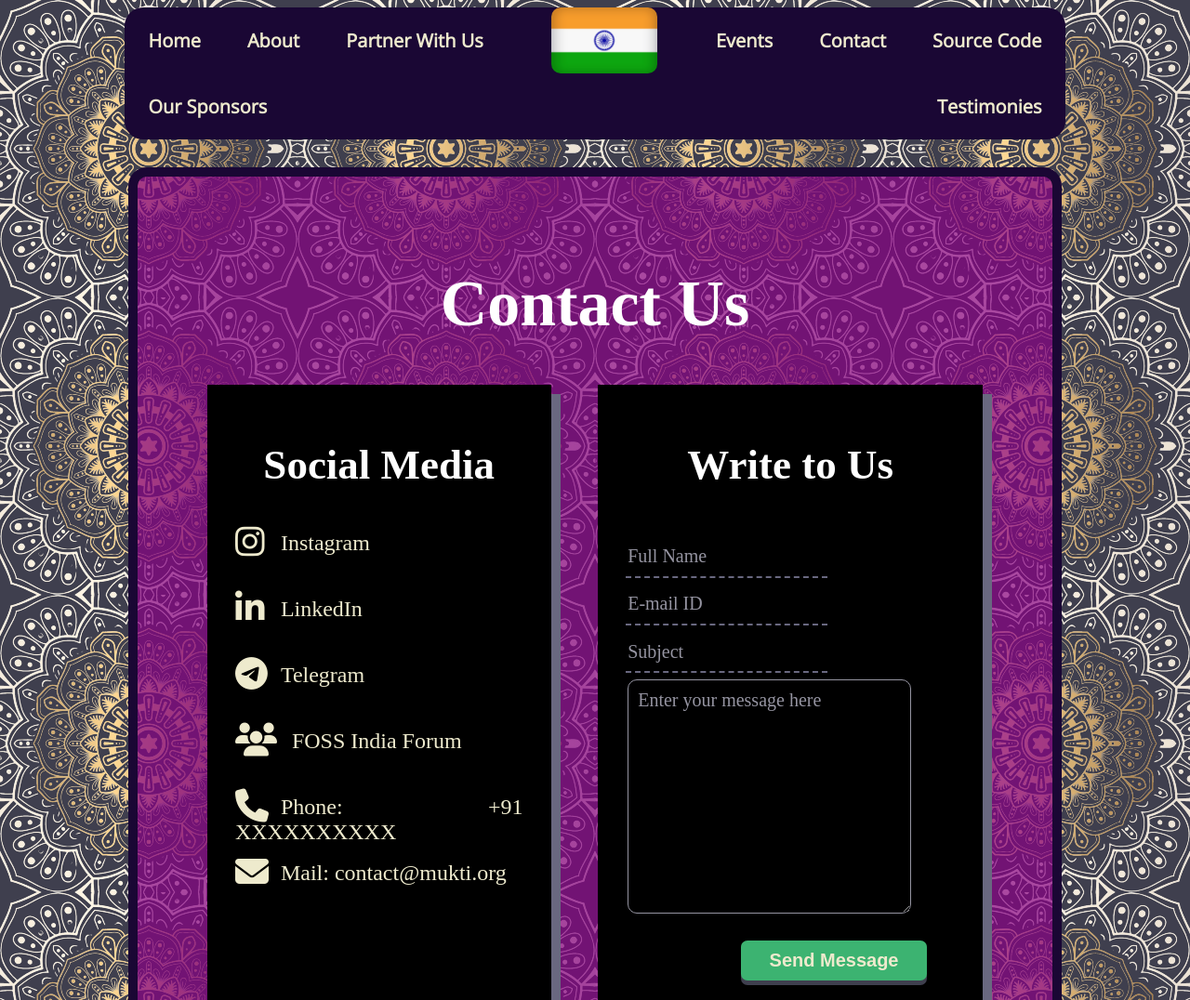
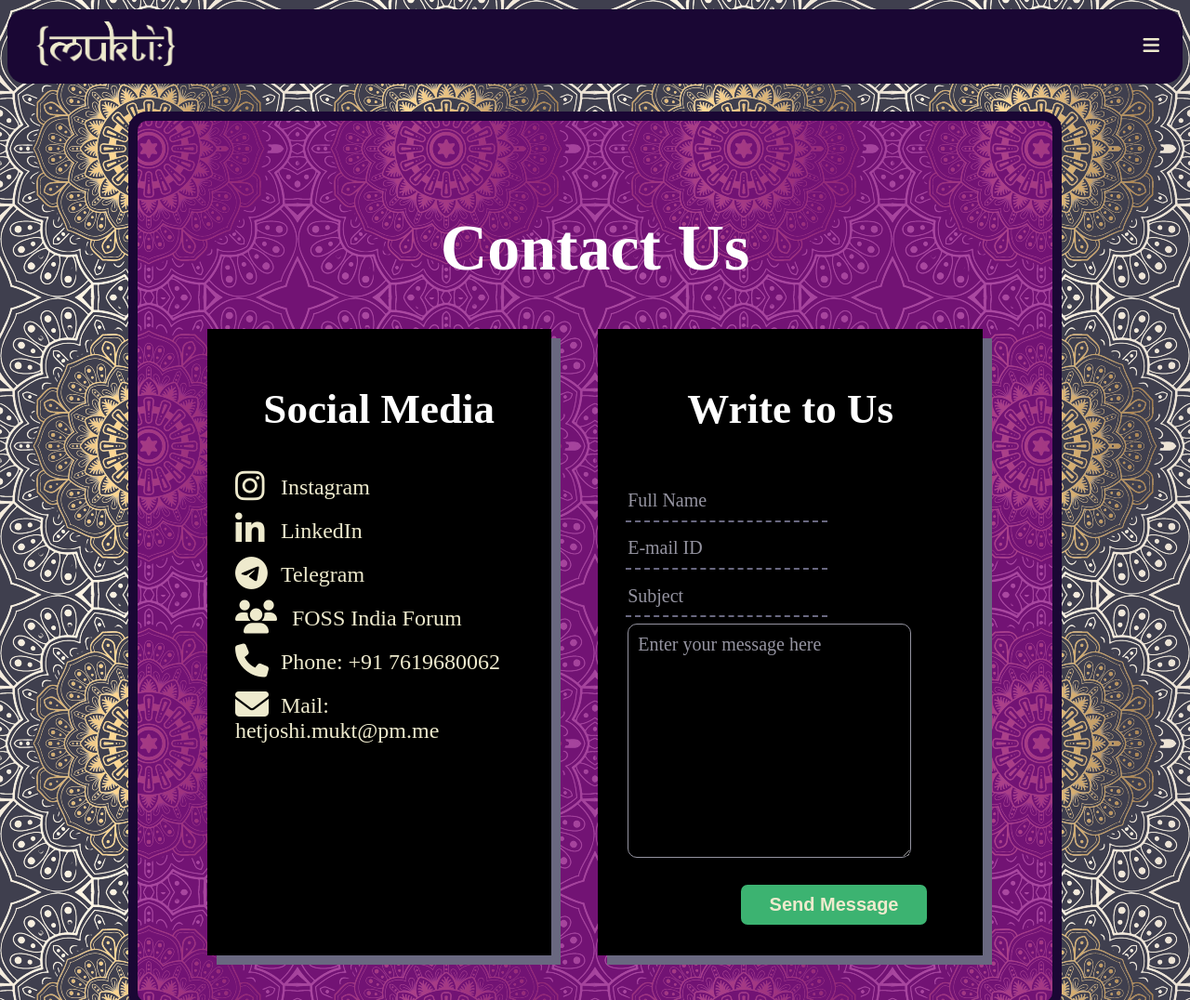
Before and after one commit to themohitnair/mukti-website, a plain HTML site: page contact.html in a window 1280 px wide. Shown: the top 1076 px of the page at 93% size. Drawn offline with nearby package versions, Linux system fonts and the light colour scheme.

Commit message:
Make website more responsive

```diff
--- a/contact.html
+++ b/contact.html
@@ -27,60 +27,66 @@
     </head>
 <body>
     <!--Navbar-->
-    <div class = "navbar">
-        <div class = "leftnav">
-                <li><a href = "index.html">Home</a></li>
-                <li><a href="aboutmukti.html">About</a></li>
-                <li><a href="partnerform.html">Partner With Us</a></li>
-                <li><a href="oursponsors.html">Our Sponsors</a></li>
-        </div>
-        <div class = "navlogo">
-                <li class = "icon"><img class = "icon" src = "logos-and-mascots/India.jpg"></li>
-        </div>
-        <div class = "rightnav">
-                <li><a href = "https://github.com/themohitnair/mukti-website">Source Code</a></li>
-                <li><a class = "active" href= "contact.html">Contact</a></li>
-                <li><a href="events.html">Events</a></li>
-                <li><a href="testimonies.html">Testimonies</a></li>
-        </div>
+    <div class="topnav" id="myTopnav">
+        <a class = "logo" href = "index.html"><img class = "logoimg" src = "logos-and-mascots/mukti.png"></a>
+        <a href = "https://github.com/themohitnair/mukti-website">Source Code</a>
+        <a href="testimonies.html">Testimonies</a>
+        <a href="partnerform.html">Partner With Us</a>
+        <a href="oursponsors.html">Our Sponsors</a>
+        <a href="contact.html">Contact</a>
+        <a href="events.html">Events</a>
+        <a href="aboutmukti.html">About</a>
+        <a class ="active" href = "index.html">Home</a>
+        <a href="javascript:void(0);" class="icon" onclick="myFunction()"><i class="fa fa-bars"></i></a>
     </div>
+
+    <script>
+    function myFunction() {
+      var x = document.getElementById("myTopnav");
+      if (x.className === "topnav") {
+        x.className += " responsive";
+      } else {
+        x.className = "topnav";
+      }
+    }
+    </script>
     <!--Navbar-->
 
     <!--Block-->
     <div class = "block">
         <center><h1>Contact Us</h1></center>
         <div class = "formandmed">
-        <div class = "icons med">
+        <div class = "ics med">
             <h3>Social Media</h3>
             <p>
-                <div class="icon">
+                <div class="is">
                     <a href = "https://www.instagram.com/mukti_community/">
                         <i class="fa-brands fa-instagram fa-xl" style="color: #eeeacd;"></i>&ensp;&ensp;&ensp;&ensp;Instagram
                     </a>
                 </div>
-                <div class="icon">
+                <div class="is">
                     <a href = "https://www.linkedin.com/groups/14304789/">
                         <i class="fa-brands fa-linkedin-in fa-xl" style="color: #eeeacd;"></i>&ensp;&ensp;&ensp;&ensp;LinkedIn
                     </a>
                 </div>
-                <div class="icon">
+                <div class="is">
                     <a href = "https://t.me/+JYx6akEWSik2Yjc1">
                         <i class="fa-brands fa-telegram fa-xl" style="color: #eeeacd;"></i>&ensp;&ensp;&ensp;&ensp;Telegram
                     </a>
                 </div>
-                <div class="icon">
+                <div class="is">
                     <a href = "https://forum.fossunited.org/t/mukti-a-foss-club-in-bangalore-updates-thread/2522">
                         <i class="fa-solid fa-users fa-xl" style="color: #eeeacd;"></i>&ensp;&ensp;&ensp;&ensp;&ensp;FOSS India Forum
                     </a>
                 </div>
-                <div class="icon">
-                    <a href = "tel:+91XXXXXXXXXXp123">
-                        <i class="fa-solid fa-phone fa-xl" style="color: #eeeacd;"></i>&ensp;&ensp;&ensp;&ensp;Phone: +91 XXXXXXXXXX
+                <div class="is">
+                    <a href = "tel:+917619680062p123">
+                        <i class="fa-solid fa-phone fa-xl" style="color: #eeeacd;"></i>&ensp;&ensp;&ensp;&ensp;Phone: +91 7619680062
                     </a>
                 </div>
-                <div class = "icon">
-                    <a href = "mailto:contact@mukti.org">
-                        <i class="fa-solid fa-envelope fa-xl" style="color: #eeeacd;"></i>&ensp;&ensp;&ensp;&ensp;Mail: contact@mukti.org
+                <div class = "is">
+                    <a href = "mailto:hetjoshi.mukt@pm.me">
+                        <i class="fa-solid fa-envelope fa-xl" style="color: #eeeacd;"></i>&ensp;&ensp;&ensp;&ensp;Mail: hetjoshi.mukt@pm.me
                     </a>
                 </div>
             </p>
--- a/contactstyles.css
+++ b/contactstyles.css
@@ -21,32 +21,35 @@
 /*Body*/
 
 /*Social Media Icons*/
-.block .icons .icon a i{
+.block .ics .is a i{
     width: 1px;
     color: #eeeacd
 }
-.block .icons .icon a{
+.is {
+    margin-top: 20px;
+}
+.block .ics .is a{
     font-size: 24px;
     color: #eeeacd;
     text-decoration: none;
 }
-.block .icons .icon a:hover {
+.block .ics .is a:hover {
     font-size: 25px;
     color: #eeeacd;
     font-weight: bold;
     text-decoration: none;
 }
-.block .icons h3 {
+.block .ics h3 {
     font-size: 45px;
     text-align: center;
 }
-.icons {
+.ics {
     width: 35%;
     background-color: black;
     box-shadow: 10px 10px rgba(105, 104, 128, 1);
     padding: 15px 30px;
 }
-.icons:hover {
+.ics:hover {
     box-shadow: 2px 2px;
     transition: 0.5s;
 }
@@ -120,7 +123,9 @@
     border-radius: 7px;
     font-size: 20px;
     font-weight: bold;
-    box-shadow: 0 5px #3f3f4e;
+    box-sh    .event {
+        flex-grow: 1;
+    }adow: 0 5px #3f3f4e;
     margin: 5% 25% 5% 35%;
 }
 .butt:hover {
--- a/homestyles.css
+++ b/homestyles.css
@@ -3,48 +3,6 @@ body {
     background-repeat: repeat;
     background-color: #3f3f4e;
 }
-
-/*Navbar*/
-.navbar {
-    list-style-type: none;
-    margin: 0;
-    padding: 0;
-    overflow: hidden;
-    background-color: #1A0734;
-    border-radius: 20px;
-    width: 80%;
-    margin: auto;
-    display: flex;
-    justify-content: space-between;
-    align-content: center;
-}
-.rightnav li {
-    float: right;
-}
-.icon {
-    height: 71px;
-    border: 0px;
-    border-radius: 10px;
-}
-.leftnav li {
-    float: left;
-}
-
-li a {
-    display: block;
-    color: white;
-    text-align: center;
-    padding: 22px 25px;
-    text-decoration: none;
-    font-family: "Open Sans";
-    color: #EEEACD;
-    font-weight: bold;
-    font-size: 20px;
-}
-li a:hover {
-    background-color: black;
-}
-/*NavBar*/
 
 /*Welcome Block*/
 .mukti {
@@ -123,7 +81,7 @@ li a:hover {
     width: 27%;
     height: inherit;
     font-size: 17px;
-    display: inline-flex;
+    display: inline-block;
 }
 .event > h1> p {
     font-size: 20px;
@@ -158,7 +116,20 @@ li a:hover {
 }
 .stickynotes {
     display: flex;
+    flex-direction: row;
     justify-content: space-between;
     padding: 15px;
 }
 /*Event Board*/
+
+@media screen and (max-width: 1500px) {
+    .stickynotes {
+        flex-direction: column;
+    }
+    .event {
+        margin: auto;
+        margin-top: 20px;
+        width: 70%;
+    }
+
+}
--- a/navbg.css
+++ b/navbg.css
@@ -5,43 +5,72 @@ body {
 }
 
 /*Navbar*/
-.navbar {
-    list-style-type: none;
-    margin: 0;
-    padding: 0;
+.logoimg {
+    height: 50px;
+}
+
+.topnav {
   overflow: hidden;
-    background-color: #1A0734;
-    border-radius: 20px;
+  background-color: #1a0734;
   width: 80%;
   margin: auto;
-    display: flex;
-    justify-content: space-between;
-    align-content: center;
-}
-.rightnav li {
-    float: right;
-}
-.icon {
-    height: 71px;
-    border: 0px;
-    border-radius: 10px;
-}
-.leftnav li {
-    float: left;
+  margin-top: 10px;
+  border-radius: 20px;
 }
 
-li a {
+.topnav a {
+  float: right;
   display: block;
-    color: white;
+  color: #eeeacd;
   text-align: center;
-    padding: 22px 25px;
+  padding: 25px 25px;
   text-decoration: none;
+  font-size: 20px;
   font-family: "Open Sans";
-    color: #EEEACD;
-    font-weight: bold;
-    font-size: 20px;
 }
-li a:hover {
+
+.topnav a[class = "logo"]{
+    float: left;
+    padding: 12px 14px;
+}
+
+.topnav a[class = "logo"]:hover{
+    float: left;
+    background-color: #1a0734;
+}
+
+.topnav a:hover {
   background-color: black;
+  color: #eeeacd;
 }
-/*NavBar*/
+
+.topnav .icon {
+  display: none;
+}
+
+@media screen and (max-width: 1700px) {
+
+    .topnav
+    {
+        width: 100%;
+    }
+  .topnav a:not(:first-child) {display: none;}
+  .topnav a.icon {
+    float: right;
+    display: block;
+  }
+}
+
+@media screen and (max-width: 1700px) {
+  .topnav.responsive {position: relative;}
+  .topnav.responsive .icon {
+    position: absolute;
+    right: 0;
+    top: 0;
+  }
+  .topnav.responsive a {
+    float: none;
+    display: block;
+    text-align: center;
+  }
+}
```
Also changed, not shown: events.html (+22 -16 lines), index.html (+23 -17 lines), oursponsors.html (+22 -16 lines), logos-and-mascots/mukti.png (added). Lines whose indentation alone changed are shown as unchanged.
